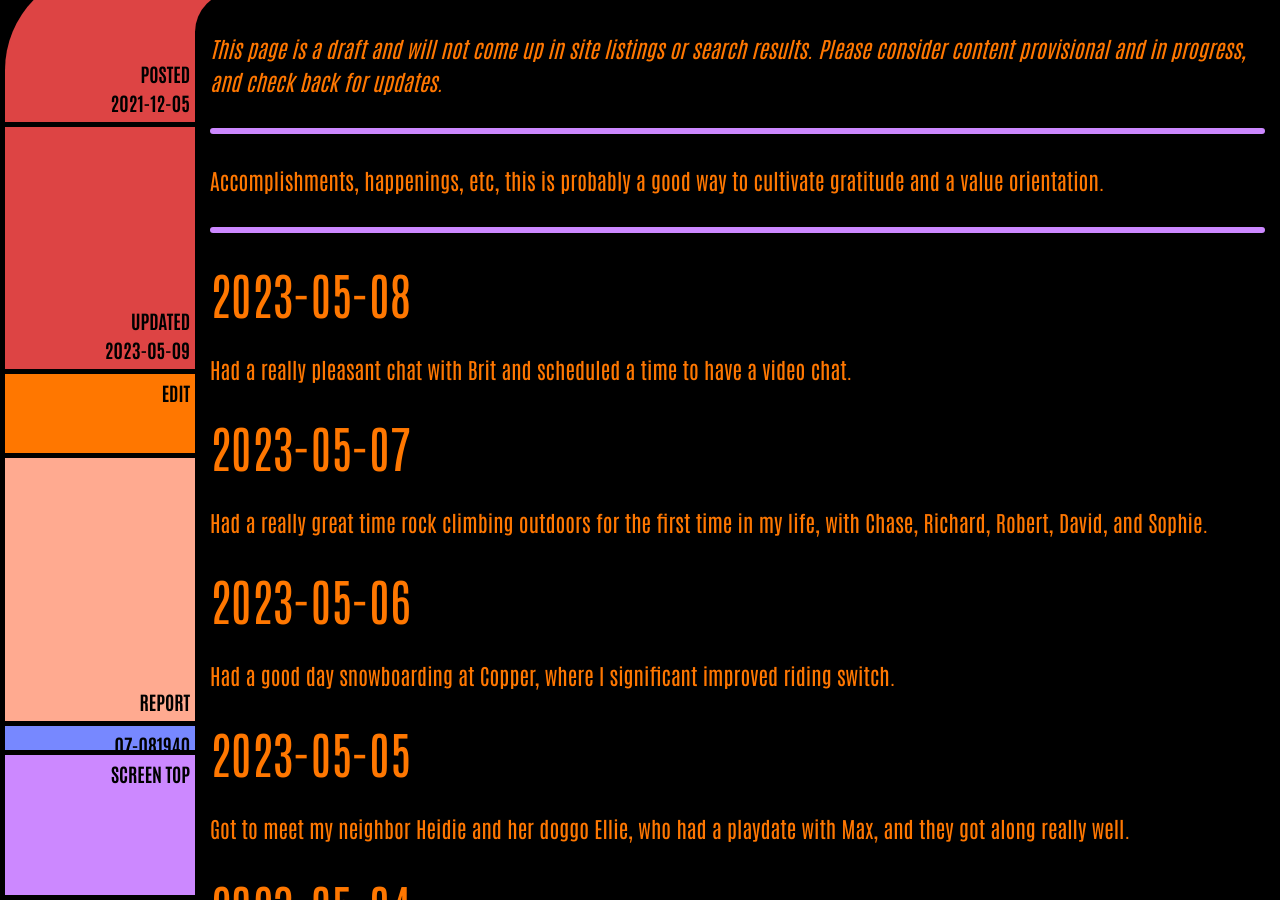
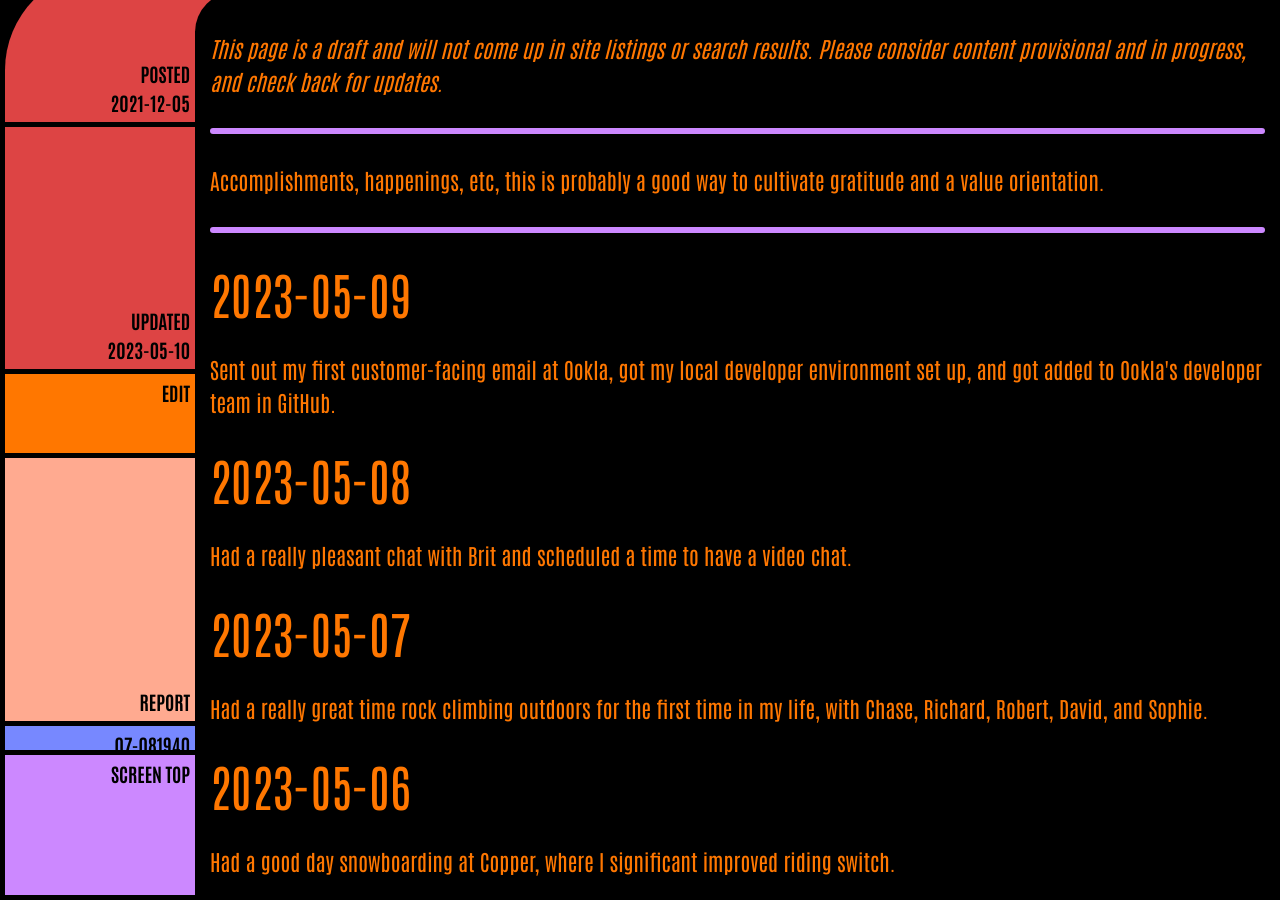
Before and after one commit to ArthurZey/arthurzey.github.io, a Jekyll site: the page built from _pages/one-good-thing.md, in a window 1280 px wide and 900 px high, scrolled down 333 px. Built offline with Jekyll 4.4.1, drawn with Linux system fonts in a browser that asks for light colours.

Commit message:
added 2023-05-09

```diff
--- a/_pages/one-good-thing.md
+++ b/_pages/one-good-thing.md
@@ -2,12 +2,15 @@
 title: One Good Thing
 description: "Accomplishments, happenings, etc, this is probably a good way to cultivate gratitude and a value orientation."
 date: "2021-12-05"
-last_modified_at: "2023-05-09T07:27:29+00:00"
+last_modified_at: "2023-05-10T01:29:57+00:00"
 tags:
   - happenings
   - draft
 sitemap: false
 ---
+
+## 2023-05-09
+Sent out my first customer-facing email at Ookla, got my local developer environment set up, and got added to Ookla's developer team in GitHub.
 
 ## 2023-05-08
 Had a really pleasant chat with Brit and scheduled a time to have a video chat.
```
